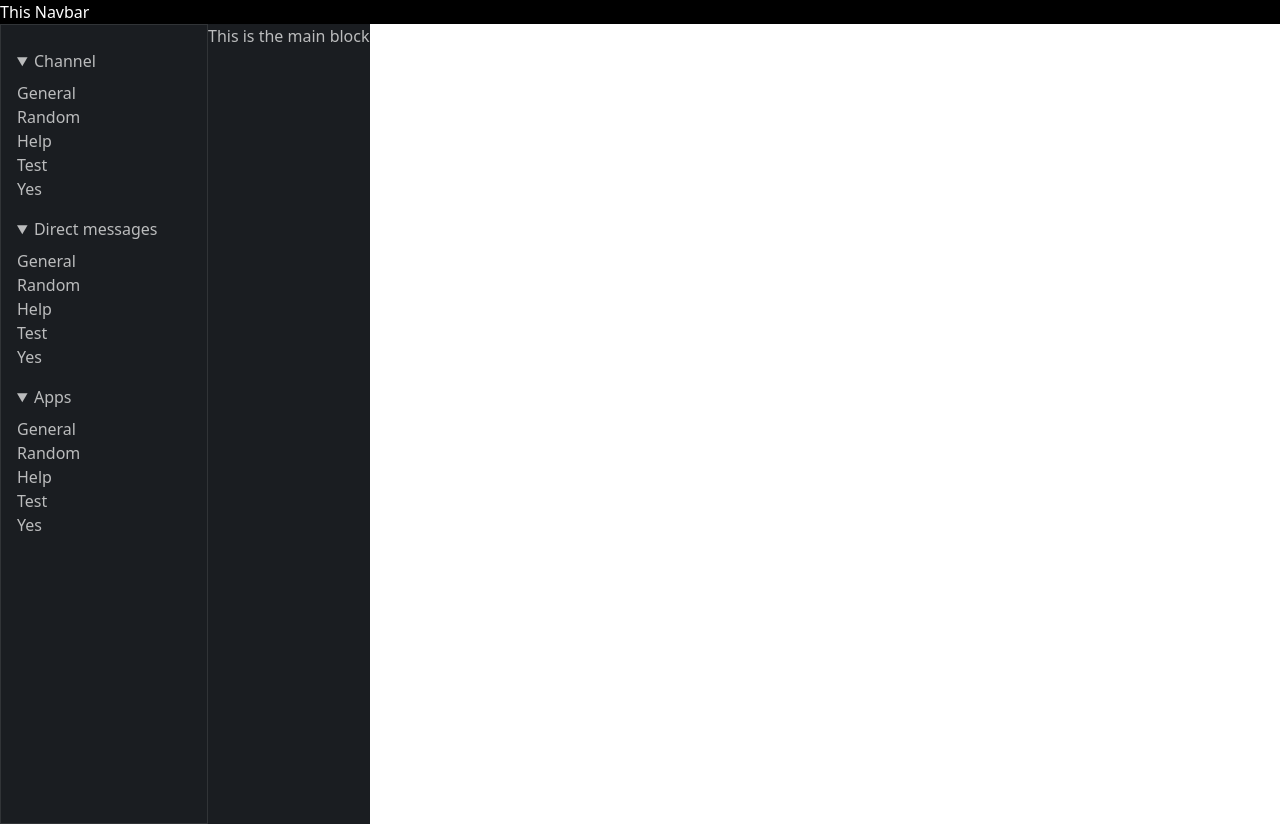
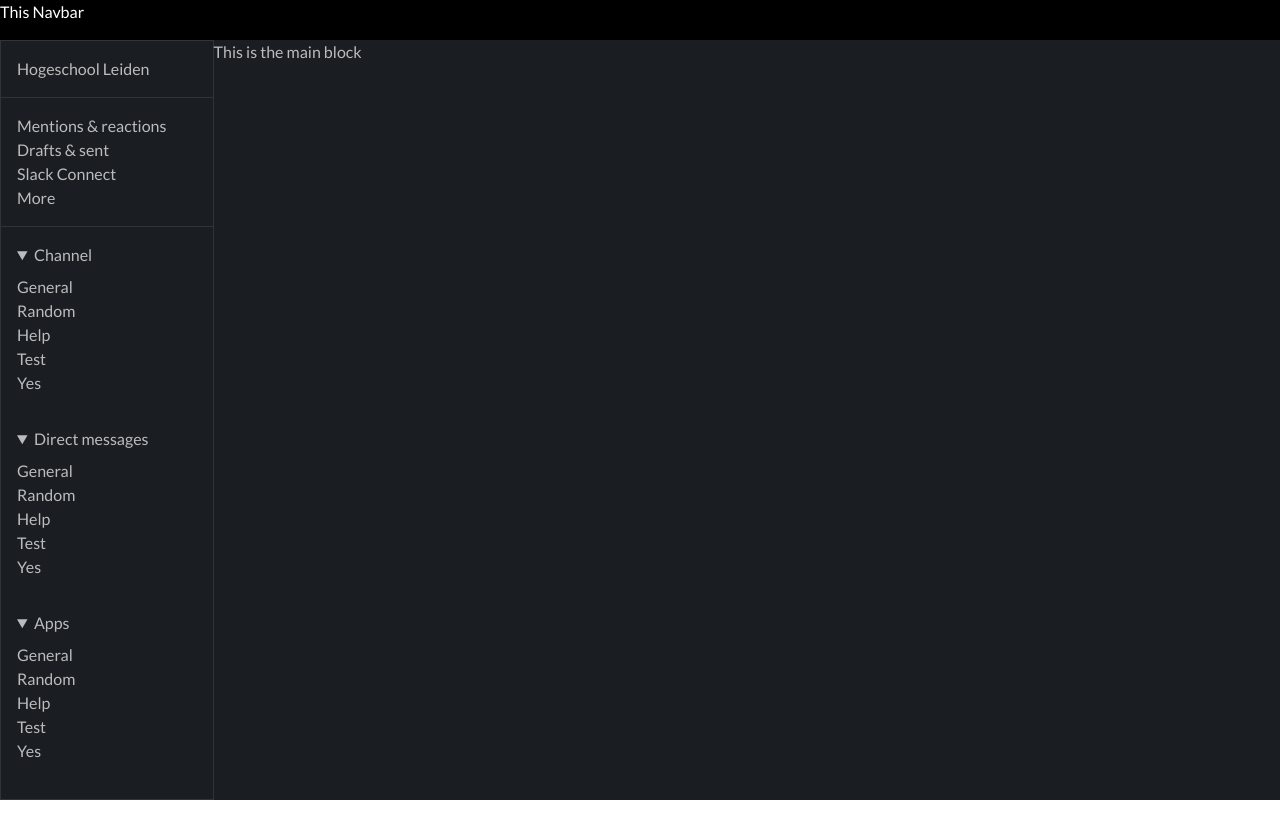
Before and after one commit to M-burak09/slack-clone, a Vue app: page / in a window 1280 px wide. After the commit the page ends 800 px from the top, so only its background shows below. Built offline with nearby package versions, Linux system fonts and the light colour scheme.

Commit message:
style updates

```diff
--- a/public/index.html
+++ b/public/index.html
@@ -6,8 +6,11 @@
     <meta name="viewport" content="width=device-width,initial-scale=1.0">
     <link rel="icon" href="<%= BASE_URL %>favicon.ico">
     <title><%= htmlWebpackPlugin.options.title %></title>
+    <link rel="preconnect" href="https://fonts.googleapis.com">
+    <link rel="preconnect" href="https://fonts.gstatic.com" crossorigin>
+    <link href="https://fonts.googleapis.com/css2?family=Lato:ital,wght@0,400;1,100&display=swap" rel="stylesheet">
   </head>
-  <body class="overflow-hidden">
+  <body class="font-lato overflow-hidden">
     <noscript>
       <strong>We're sorry but <%= htmlWebpackPlugin.options.title %> doesn't work properly without JavaScript enabled. Please enable it to continue.</strong>
     </noscript>
--- a/src/App.vue
+++ b/src/App.vue
@@ -33,4 +33,14 @@ export default {
   color: #2c3e50;
   margin-top: 60px;
 } */
+::-webkit-scrollbar {
+  width: 16px;
+}
+::-webkit-scrollbar-track {
+
+  border-radius: 50px;
+  box-shadow: inset 0 0 10px 10px rgb(187, 188, 189, 0.5);
+  border: solid 4px transparent;
+
+}
 </style>
--- a/src/components/layouts/MainBlock.vue
+++ b/src/components/layouts/MainBlock.vue
@@ -1,5 +1,5 @@
 <template lang="">
-    <main class="bg-primary-color text-secondary-color">
+    <main class="bg-primary-color text-secondary-color w-full ">
         <h1>This is the main block</h1>
     </main>
 </template>
--- a/src/components/layouts/NavBar.vue
+++ b/src/components/layouts/NavBar.vue
@@ -1,5 +1,5 @@
 <template lang="">
-    <section class="bg-tertiary-color text-white">
+    <section class="bg-tertiary-color text-white h-[5vh] select-none">
         <h1>This Navbar</h1>
     </section>
 </template>
--- a/src/components/layouts/SideBar.vue
+++ b/src/components/layouts/SideBar.vue
@@ -1,8 +1,21 @@
 <template lang="">
-    <section class="bg-primary-color text-secondary-color w-52 border-solid border border-quartinary-color p-4 pt-2 min-h-[100vh] hover:overflow-scroll">
-        <ListBlock title='Channel'/>
-        <ListBlock title='Direct messages'/>
-        <ListBlock title='Apps'/>
+    <section class="bg-primary-color text-secondary-color w-64 border-solid border border-quartinary-color min-h-[95vh] select-none">
+        <div class="p-4">
+            <span>Hogeschool Leiden</span>
+        </div>
+            <div class="hover:overflow-y-scroll">
+            <div class="border-y border-quartinary-color p-4">
+                <ul>
+                    <li>Mentions & reactions</li>
+                    <li>Drafts & sent</li>
+                    <li>Slack Connect</li>
+                    <li>More</li>
+                </ul>
+            </div>
+            <ListBlock title='Channel'/>
+            <ListBlock title='Direct messages'/>
+            <ListBlock title='Apps'/>
+        </div>
     </section>
 </template>
 
--- a/src/components/ui/ListBlock.vue
+++ b/src/components/ui/ListBlock.vue
@@ -1,8 +1,8 @@
 <template lang="">
-    <details open class="pt-2">
+    <details open class="p-4 pt-2">
         <summary class="py-2">{{title}}</summary>
         <ul>
-            <li>General</li>
+            <li class="hover:bg-tertiary-color">General</li>
             <li>Random</li>
             <li>Help</li>
             <li>Test</li>
--- a/tailwind.config.js
+++ b/tailwind.config.js
@@ -1,7 +1,9 @@
 /** @type {import('tailwindcss').Config} */
+const defaultTheme = require('tailwindcss/defaultTheme');
 module.exports = {
   content: ['./public/**/*.html', './src/**/*.{vue,js,ts,jsx,tsx}'],
   theme: {
+    extend: {
       colors: {
         'primary-color': '#1A1D21',
         'secondary-color': '#BBBCBD',
@@ -9,7 +11,10 @@ module.exports = {
         'quartinary-color': '#313437',
         'white': '#FFFFFF',
       },
-    extend: {},
+      fontFamily: {
+        lato: ['"Lato"', ...defaultTheme.fontFamily.sans]
+      },
+    },
   },
   plugins: [],
 }
```
Lines whose indentation alone changed are shown as unchanged.
